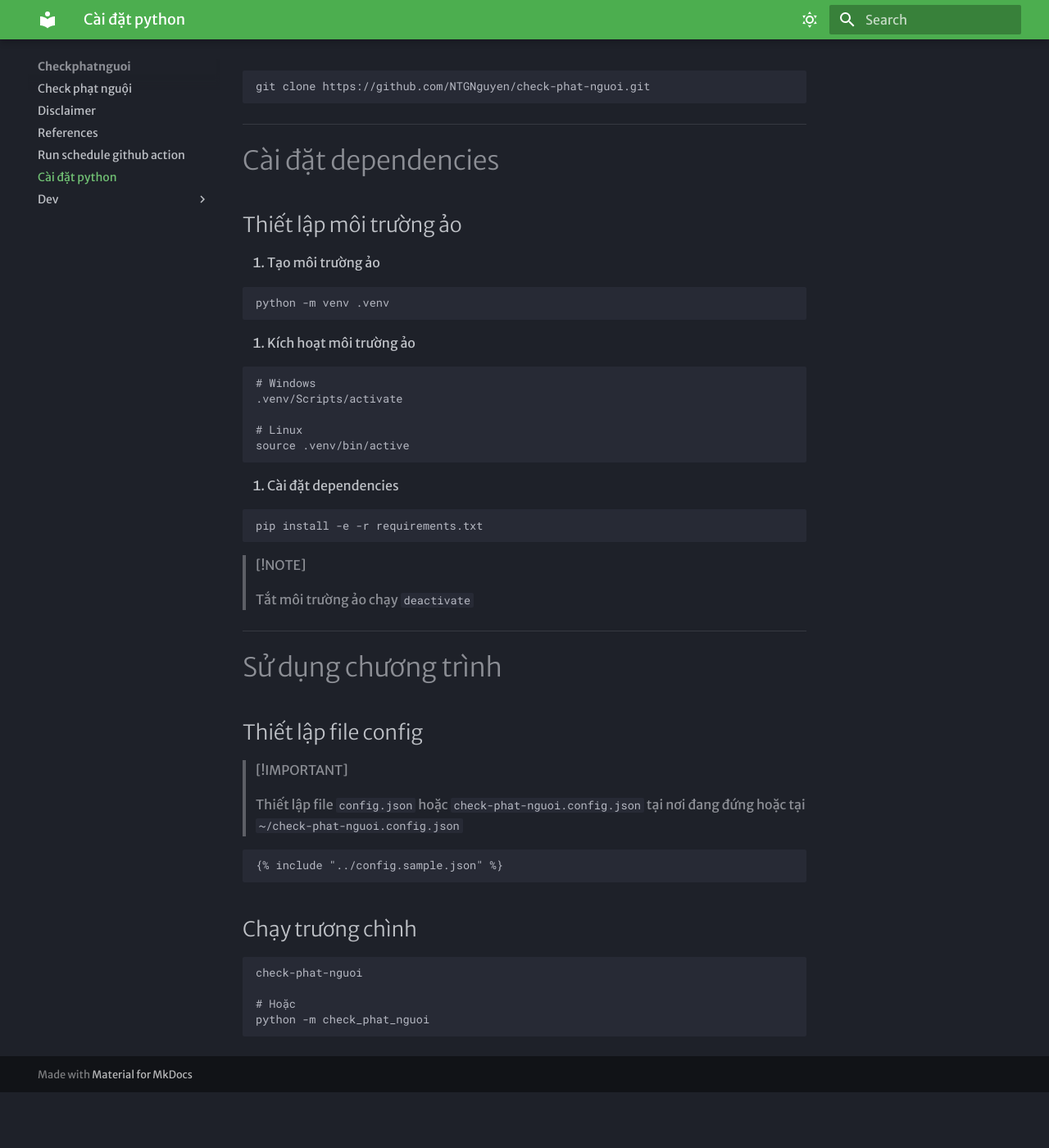
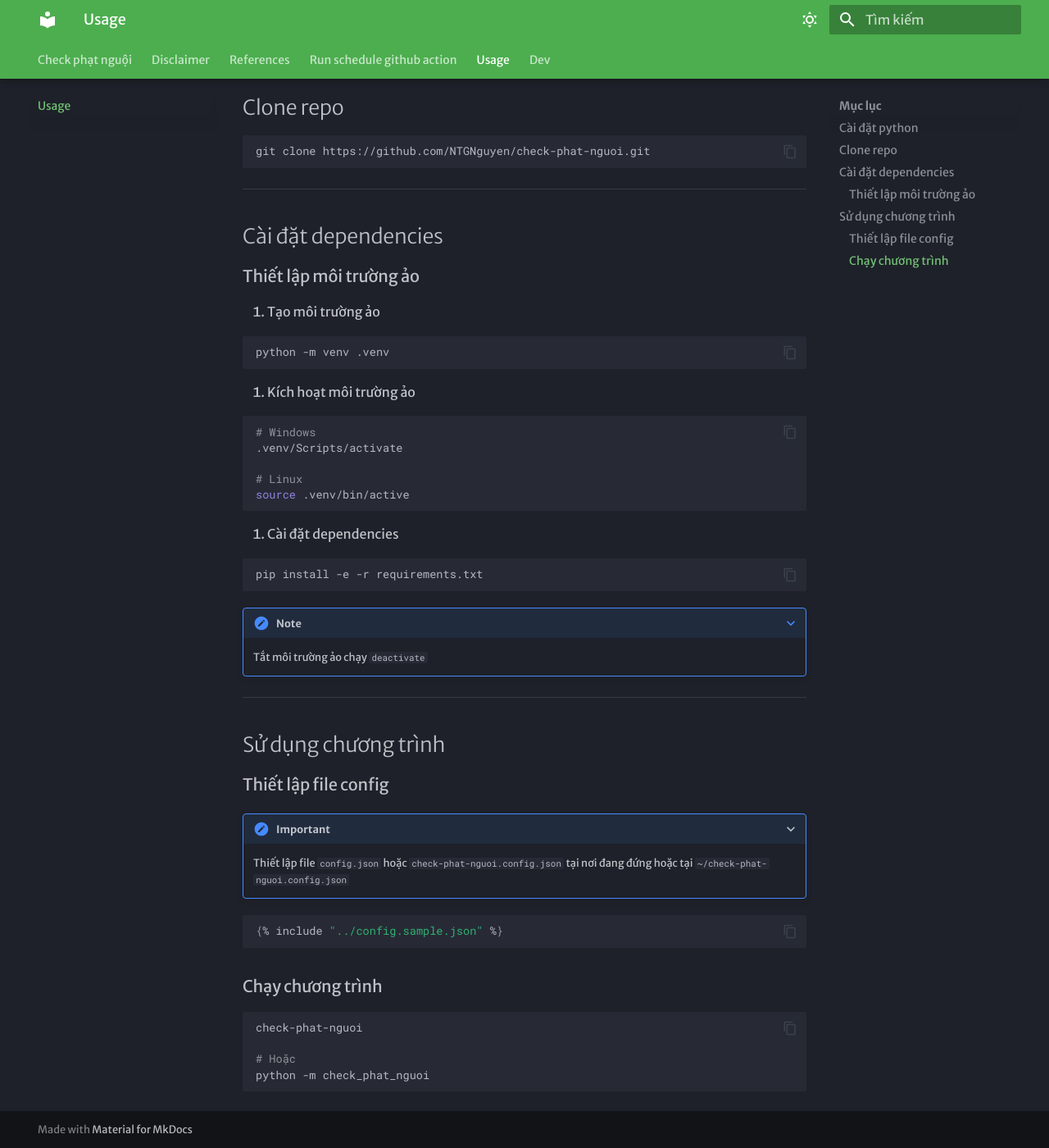
Before and after one commit to NTGNguyen/check-phat-nguoi, an MkDocs documentation site: the page built from docs/usage.md, in a window 1280 px wide and 1400 px high, scrolled down 360 px. Shown: the whole window at 82% size. Built offline with MkDocs 1.6.1 and Material for MkDocs 9.7.7, drawn with Linux system fonts in a browser that asks for light colours; before the commit the page ends 1692 px from its top, so only the background shows below that.

Commit message:
docs: add some features

````diff
--- a/docs/usage.md
+++ b/docs/usage.md
@@ -1,14 +1,14 @@
-# Cài đặt python
+#Usage
+## Cài đặt python
 
 - <https://www.python.org/downloads/>
 
-> [!NOTE]
->
-> Project được viết bằng python 3.13 nhưng có thể chạy với python 3.10 trở lên (không đảm bảo)
+???+note
+    Project được viết bằng python 3.13 nhưng có thể chạy với python 3.10 trở lên (không đảm bảo)
 
 ---
 
-# Clone repo
+## Clone repo
 
 ```sh
 git clone https://github.com/NTGNguyen/check-phat-nguoi.git
@@ -16,9 +16,9 @@ git clone https://github.com/NTGNguyen/check-phat-nguoi.git
 
 ---
 
-# Cài đặt dependencies
+## Cài đặt dependencies
 
-## Thiết lập môi trường ảo
+### Thiết lập môi trường ảo
 
 1. Tạo môi trường ảo
 
@@ -42,25 +42,23 @@ source .venv/bin/active
 pip install -e -r requirements.txt
 ```
 
-> [!NOTE]
->
-> Tắt môi trường ảo chạy `deactivate`
+???+note
+    Tắt môi trường ảo chạy `deactivate`
 
 ---
 
-# Sử dụng chương trình
+## Sử dụng chương trình
 
-## Thiết lập file config
+### Thiết lập file config
 
-> [!IMPORTANT]
->
-> Thiết lập file `config.json` hoặc `check-phat-nguoi.config.json` tại nơi đang đứng hoặc tại `~/check-phat-nguoi.config.json`
+???+important
+    Thiết lập file `config.json` hoặc `check-phat-nguoi.config.json` tại nơi đang đứng hoặc tại `~/check-phat-nguoi.config.json`
 
 ```json
 {% include "../config.sample.json" %}
 ```
 
-## Chạy trương chình
+### Chạy chương trình
 
 ```sh
 check-phat-nguoi
--- a/mkdocs.yml
+++ b/mkdocs.yml
@@ -1,6 +1,20 @@
+# yaml-language-server: $schema=https://squidfunk.github.io/mkdocs-material/schema.json
 site_name: Checkphatnguoi
 site_url: https://checkphatnguoi.example
 theme:
+  language: vi
+  features:
+    - navigation.instant
+    - navigation.instant.progress
+    - navigation.tabs
+    - navigation.tabs.sticky
+    - navigation.sections
+    - navigation.expand
+    - navigation.path
+    - content.code.copy
+    - content.code.annotate
+    - search.suggest
+    - search.highlight
   name: material
   font:
     text: Merriweather Sans
@@ -16,5 +30,27 @@ theme:
       toggle:
         icon: material/weather-night
         name: Light mode
-        primary: blue
-        accent: deep orange
+      primary: blue
+      accent: deep orange
+
+markdown_extensions:
+  - pymdownx.highlight:
+      anchor_linenums: true
+      line_spans: true
+      pygments_lang_class: true
+  - pymdownx.inlinehilite
+  - pymdownx.snippets
+  - pymdownx.superfences
+  - admonition
+  - pymdownx.details
+  - pymdownx.critic
+  - pymdownx.caret
+  - pymdownx.keys
+  - pymdownx.mark
+plugins:
+  - search:
+      lang: vi
+      pipeline:
+        - stemmer
+        - stopWordFilter
+        - trimmer
````
Also changed, not shown: docs/dev/setup.md (+4 -6 lines), docs/disclaimer.md (+10 -11 lines).
